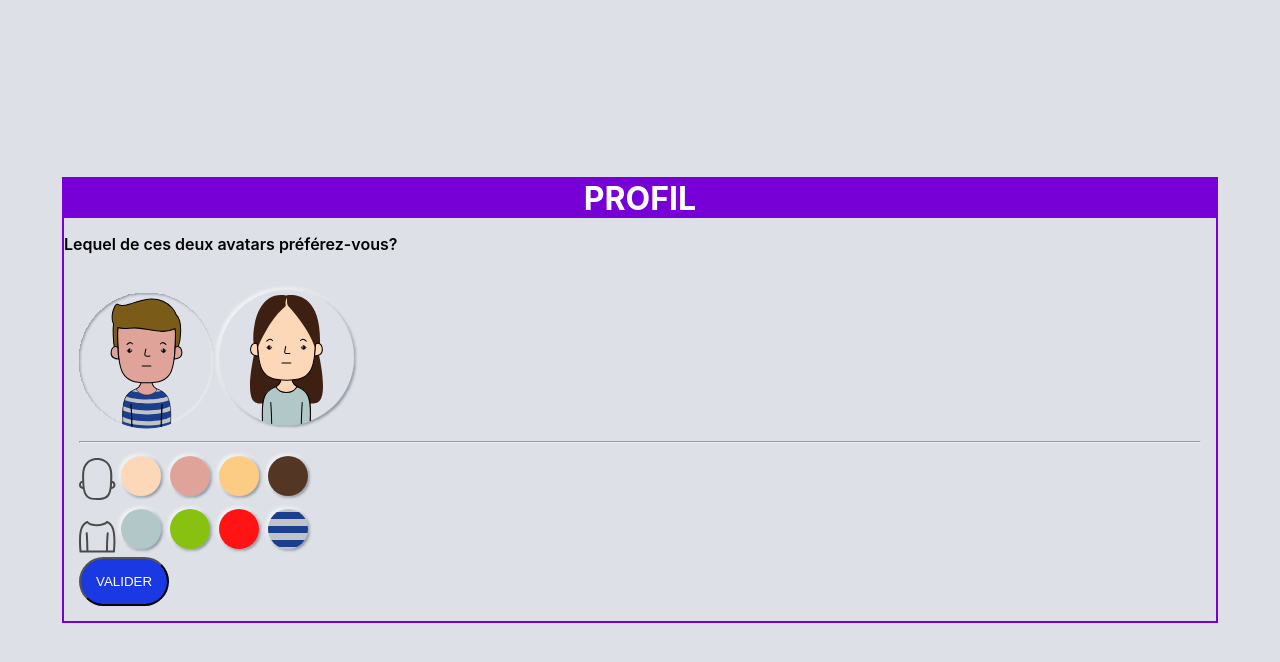
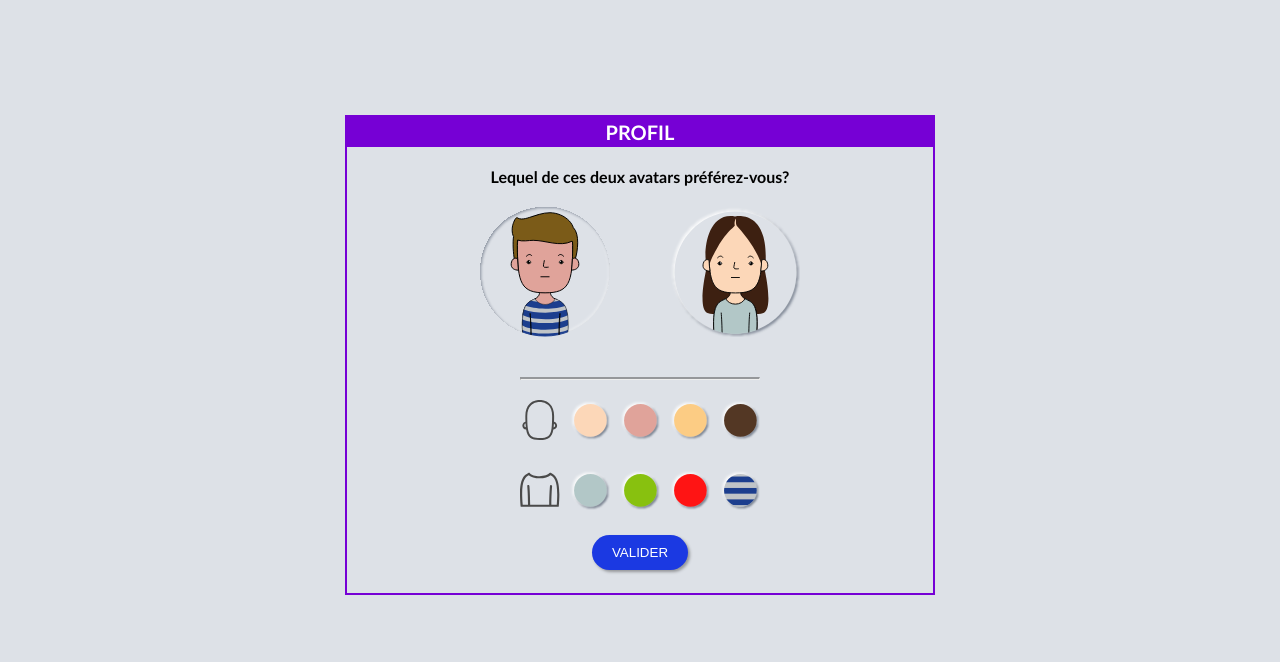
Before and after one commit to poms313/test-ui-civitime, a React (Create React App) app: page / in a window 1280 px wide. Shown: the top 662 px of the page. Built offline with nearby package versions, Linux system fonts and the light colour scheme.

Commit message:
finish basic css

```diff
--- a/src/App.css
+++ b/src/App.css
@@ -1,3 +1,7 @@
+* {
+    box-sizing: border-box;
+}
+
 :root {
     --color-light-blue: #dde1e7ff;
     --color-blue: #1b39e2ff;
@@ -8,54 +12,153 @@
 
 body {
     background-color: var(--color-light-blue);
+    font-family: 'Trebuchet MS', 'Lucida Sans Unicode', 'Lucida Grande', 'Lucida Sans', Arial, sans-serif;
+    text-align: center;
 }
 
 #temp-style {
-    width: 100%;
+    /*   width: 100%;
     height: 100%;
+    in container?*/
     display: flex;
     justify-content: center;
     align-items: center;
 }
 
 #container {
-    width: 90%;
+    margin: 60px auto 100px;
     border: 2px solid var(--color-purple);
 }
 
 #header {
     background-color: var(--color-purple);
-    text-align: center;
 }
 
 #header h1 {
     margin: 0;
     color: var(--color-white);
     text-transform: uppercase;
-}
-
-#header h1 {
-    margin: 0;
-    color: var(--color-white);
-    text-transform: uppercase;
+    line-height: 45px;
 }
 
 #header+p {
+    margin: 0;
     font-weight: 600;
 }
 
-form#UserAvatarChoice hr {
-    color: var(--color-grey);
+form#UserAvatarChoice #avatars img {
+    width: 170px;
+    height: 170px;
 }
 
-form#UserAvatarChoice {
-    padding: 15px;
+form#UserAvatarChoice hr {
+    width: 70%;
+    border-top: 2px solid var(--color-grey);
+    margin-top: 50px;
+}
+
+form#UserAvatarChoice #skinColorChoice {
+    margin: 20px auto 30px;
+}
+
+form#UserAvatarChoice #shirtColorChoice {
+    margin: auto;
 }
 
 form#UserAvatarChoice button {
-    padding: 15px;
+    margin: 30px auto 30px;
+    padding: 15px 20px;
     background-color: var(--color-blue);
     color: var(--color-white);
     text-transform: uppercase;
     border-radius: 60px;
+    border: none;
+    box-shadow: 2px 2px 3px var(--color-grey);
 }
+
+form#UserAvatarChoice #avatars,
+form#UserAvatarChoice #skinColorChoice,
+form#UserAvatarChoice #shirtColorChoice {
+    display: flex;
+    justify-content: space-between;
+    flex-direction: column;
+    align-items: center;
+}
+
+form#UserAvatarChoice #skinColorChoice img,
+form#UserAvatarChoice #shirtColorChoice img {
+    width: 54px;
+    height: 54px;
+}
+
+@media screen and (min-width: 350px) {
+    form#UserAvatarChoice #avatars,
+    form#UserAvatarChoice #skinColorChoice,
+    form#UserAvatarChoice #shirtColorChoice {
+        flex-direction: row;
+    }
+}
+
+@media screen and (min-width: 350px) and (max-width: 800px) {
+    #container {
+        width: 410px;
+        height: 610px;
+    }
+    #header+p {
+        line-height: 80px;
+    }
+    form#UserAvatarChoice #avatars {
+        max-width: 300px;
+        margin: auto;
+        justify-content: space-around;
+    }
+    form#UserAvatarChoice hr {
+        width: 300px;
+    }
+    form#UserAvatarChoice #skinColorChoice,
+    form#UserAvatarChoice #shirtColorChoice {
+        justify-content: space-between;
+        width: 300px;
+    }
+}
+
+@media screen and (min-width: 800px) {
+    #container {
+        width: 590px;
+        height: 480px;
+        margin: 115px auto 75px;
+    }
+    #header h1 {
+        line-height: 30px;
+        font-size: 20px;
+    }
+    #header+p {
+        line-height: 60px;
+    }
+    form#UserAvatarChoice #avatars {
+        width: 380px;
+        margin: auto;
+        justify-content: space-around;
+    }
+    form#UserAvatarChoice #avatars img {
+        width: 130px;
+        height: 130px;
+    }
+    form#UserAvatarChoice hr {
+        margin-top: 40px;
+    }
+    form#UserAvatarChoice hr,
+    form#UserAvatarChoice #skinColorChoice,
+    form#UserAvatarChoice #shirtColorChoice {
+        max-width: 240px;
+    }
+    form#UserAvatarChoice #skinColorChoice img,
+    form#UserAvatarChoice #shirtColorChoice img {
+        width: 40px;
+        height: 40px;
+    }
+    form#UserAvatarChoice button {
+        margin: 25px auto 25px;
+        padding: 10px 20px;
+    }
+}
--- a/src/index.css
+++ b/src/index.css
@@ -1,20 +1,17 @@
 html {
-  height: 100%;
+    height: 100%;
 }
 
 body {
     margin: 0;
     height: 100%;
-    font-family: -apple-system, BlinkMacSystemFont, 'Segoe UI', 'Roboto', 'Oxygen',
-    'Ubuntu', 'Cantarell', 'Fira Sans', 'Droid Sans', 'Helvetica Neue',
-    sans-serif;
+    /*  font-family: -apple-system, BlinkMacSystemFont, 'Segoe UI', 'Roboto', 'Oxygen', 'Ubuntu', 'Cantarell', 'Fira Sans', 'Droid Sans', 'Helvetica Neue', sans-serif;*/
     -webkit-font-smoothing: antialiased;
     -moz-osx-font-smoothing: grayscale;
 }
 
 code {
-    font-family: source-code-pro, Menlo, Monaco, Consolas, 'Courier New',
-    monospace;
+    font-family: source-code-pro, Menlo, Monaco, Consolas, 'Courier New', monospace;
 }
 
 #root {
```
